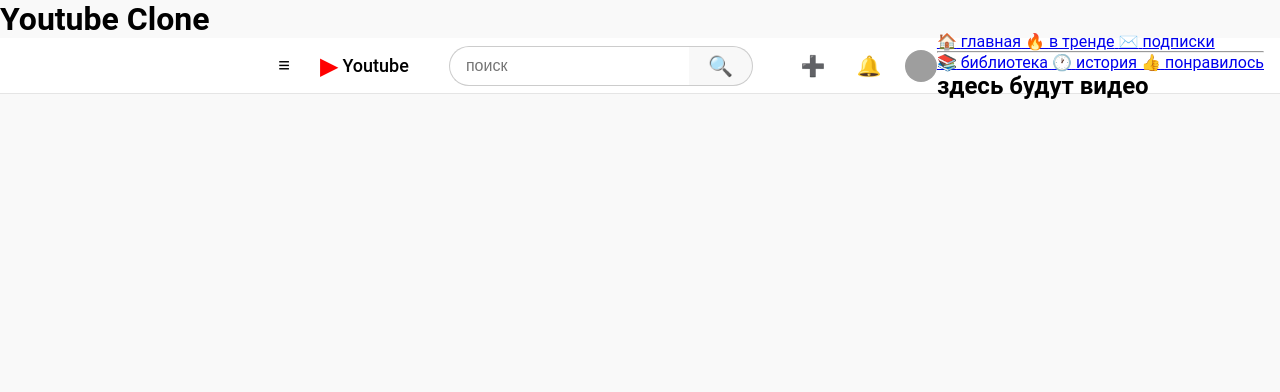
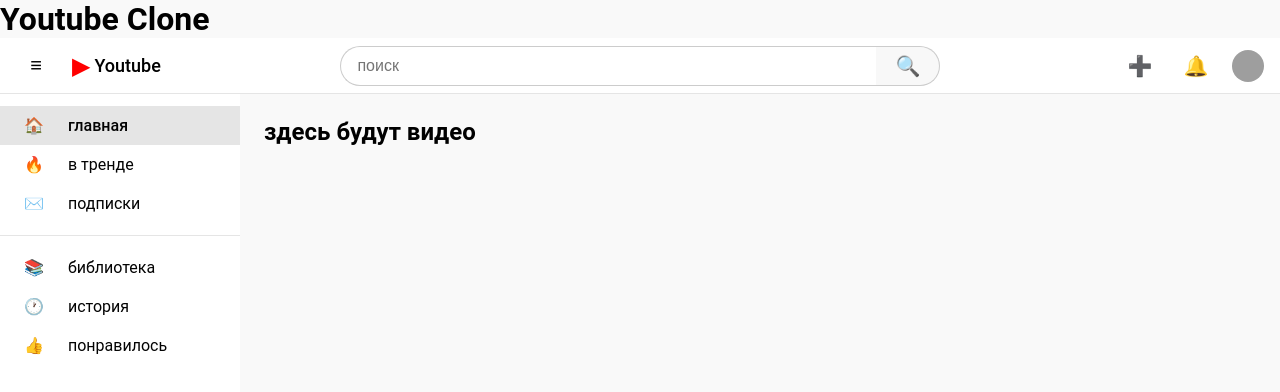
Before and after one commit to Samael509/lab10_ISRPO, a plain HTML site: page index.html in a window 1280 px wide. Drawn offline with Linux system fonts and the light colour scheme; grey boxes are pictures that could not be loaded.

Commit message:
Step 8: Added flexbox layout for sidebar and main

```diff
--- a/index.html
+++ b/index.html
@@ -9,13 +9,6 @@
 <body>
     <h1>Youtube Clone</h1>
     <header class="header">
-        <div class="header-left">
-        </div>
-        <div class="header-center">
-        </div>
-        <div class="header-right">
-        </div>
-
         <!-- Логотип и меню -->
         <div class="header-left">
             <button class="menu-btn">≡</button>
@@ -28,12 +21,14 @@
             <input type="text" placeholder="поиск" class="search-input" />
             <button class="search-btn">&#128269</button> <!-- символы копируются не корректно, а Win+ у меня не работает -->
         </div>
+
         <div class="header-right">
             <button>➕</button>
             <button>&#128276</button>
             <img src="https://placehold.ru/32" alt="Avatar" class="avatar" />
         </div>
-        <div class="content">
+    </header>
+    <div class="content">
             <aside class="sidebar">
                 <nav>
                     <a href="#" class="sidebar-link active">
@@ -69,6 +64,5 @@
                 <h2>здесь будут видео</h2>
             </main>
         </div>
-    </header>
 </body>
 </html>
--- a/style.css
+++ b/style.css
@@ -116,3 +116,53 @@
     margin: 0 40px;
     gap: 0;
 }
+
+/* Content контейнер */
+.content {
+    display: flex;
+}
+
+/* Sidebar */
+.sidebar {
+    width: 240px;
+    background-color: white;
+    padding: 12px 0;
+    height: calc(100vh - 56px);
+    overflow-y: auto;
+}
+
+.sidebar nav {
+    display: flex;
+    flex-direction: column;
+}
+
+.sidebar-link {
+    display: flex;
+    align-items: center;
+    gap: 24px;
+    padding: 10px 24px;
+    color: #030303;
+    text-decoration: none;
+    transition: background-color 0.2s;
+}
+
+.sidebar-link:hover {
+    background-color: #f2f2f2;
+}
+
+.sidebar-link.active {
+    background-color: #e5e5e5;
+    font-weight: 500;
+}
+
+.sidebar hr {
+    border: none;
+    border-top: 1px solid #e5e5e5;
+    margin: 12px 0;
+}
+
+/* Main */
+.main {
+    flex: 1;
+    padding: 24px;
+}
```
